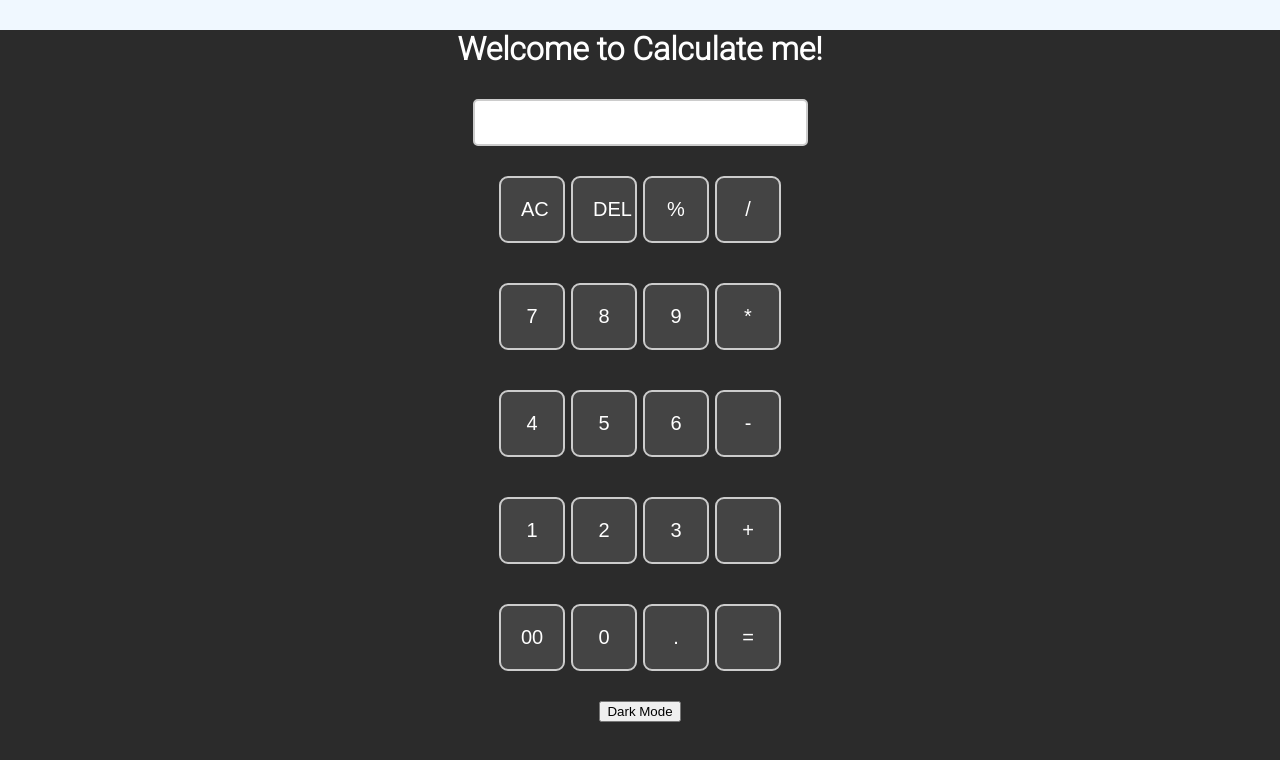
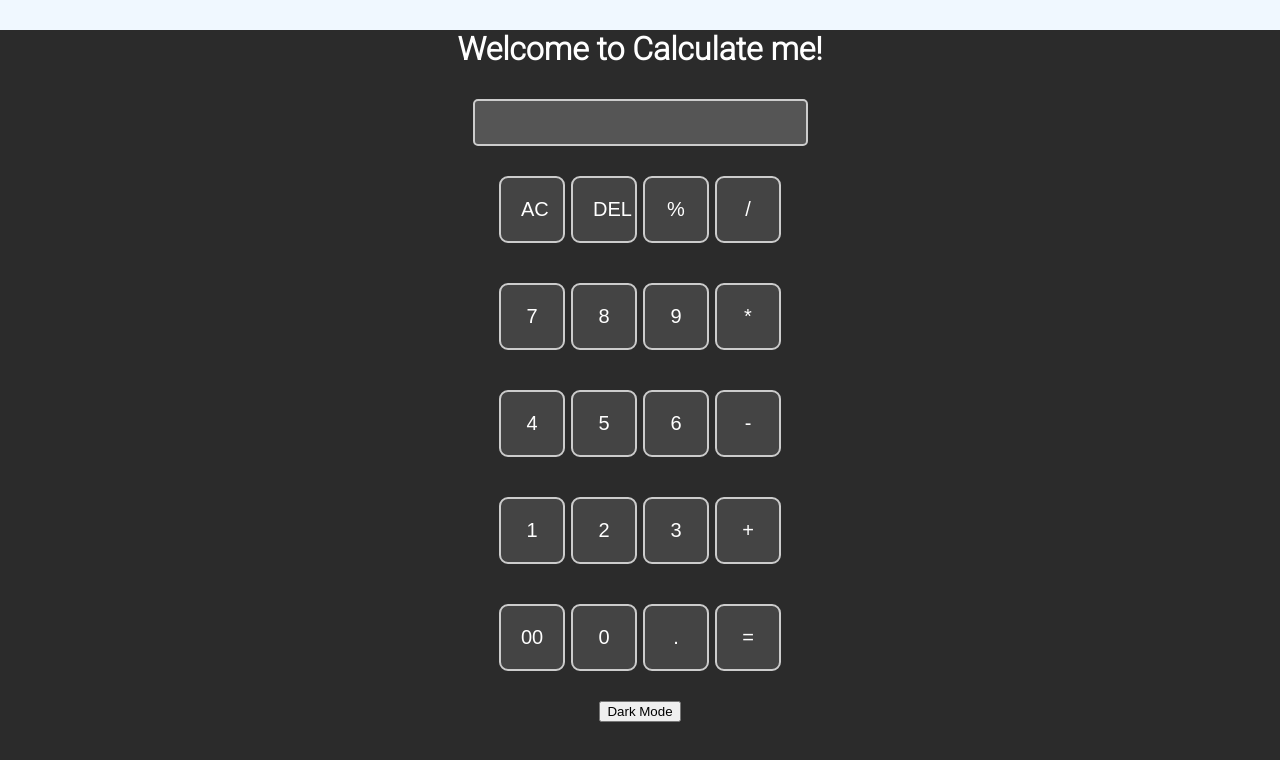
Before and after one commit to Officebrijendra/Calculator, a plain HTML site: page index.html in a window 1280 px wide. Both pictures are taken after a click on the button "Dark Mode". Drawn offline with Linux system fonts and the light colour scheme.

Commit message:
Update Calculator.css

```diff
--- a/Calculator.css
+++ b/Calculator.css
@@ -53,9 +53,11 @@ h1 {
 }
 
 .dark-mode .row input {
+    background-color: #555;
     border-color: #ccc;
-    color: #000000;
+    color: #fff;
 }
+
 
 @media (max-width: 768px) {
     .container {
```
